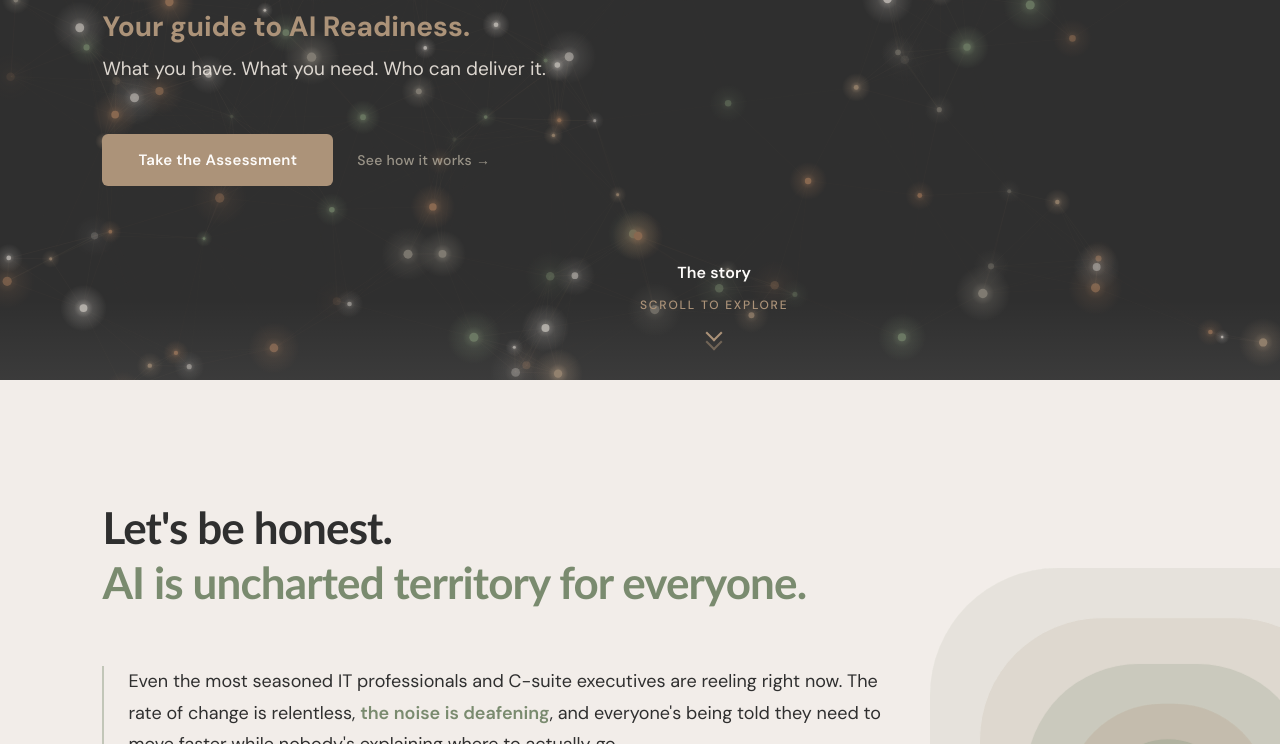
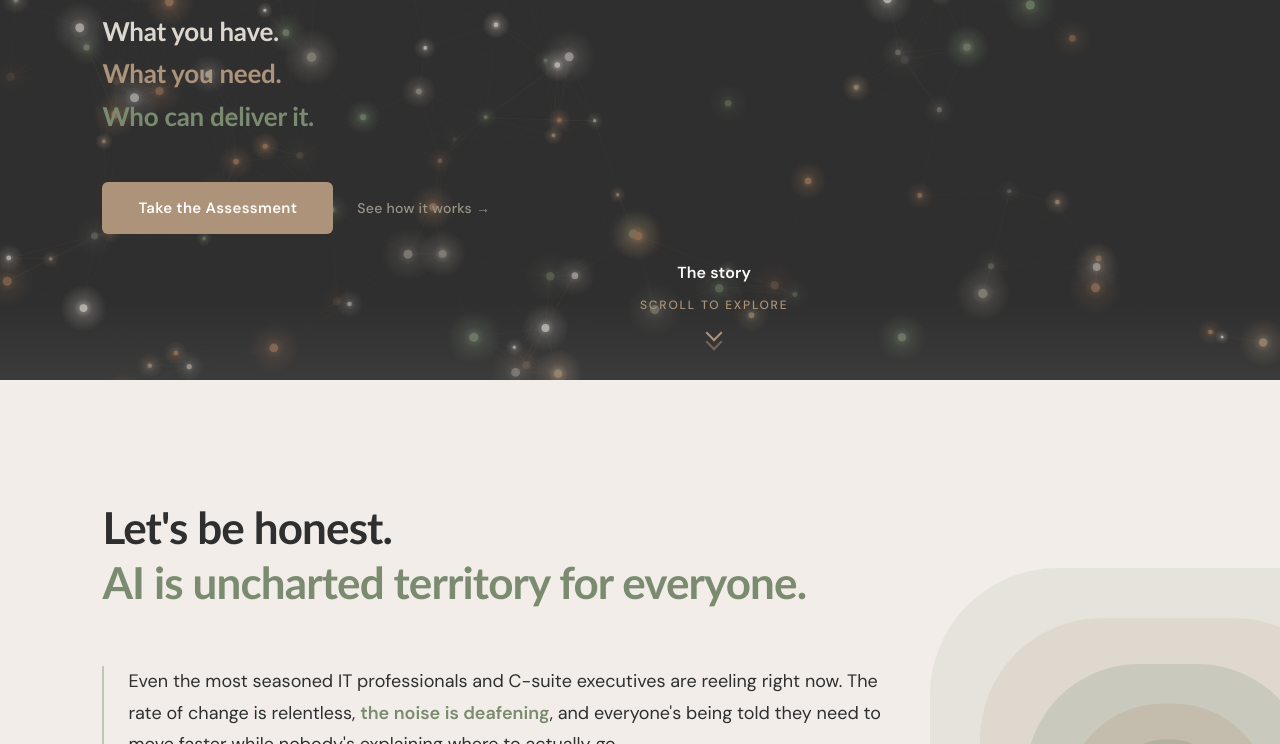
Before and after one commit to jdstrum/air-website, a plain HTML site: page index.html in a window 1280 px wide. Shown: the part 356-1100 px from the top of the page. Drawn offline with Linux system fonts and the light colour scheme; animation ran at ten frames a second.

Commit message:
Add files via upload

```diff
--- a/index.html
+++ b/index.html
@@ -313,10 +313,31 @@
     color: #DDD7D0;
     line-height: 1.7;
     max-width: 600px;
-    margin-bottom: 48px;
+    margin-bottom: 0;
     animation: fadeUp 1.8s cubic-bezier(0.16, 1, 0.3, 1) 0.6s forwards;
     opacity: 0;
   }
+
+  .hero-stack {
+    display: flex;
+    flex-direction: column;
+    gap: 6px;
+    margin-bottom: 48px;
+    animation: fadeUp 1.8s cubic-bezier(0.16, 1, 0.3, 1) 0.7s forwards;
+    opacity: 0;
+  }
+
+  .hero-stack-line {
+    font-family: 'Trebuchet MS', Georgia, serif;
+    font-size: clamp(18px, 2.2vw, 26px);
+    font-weight: 600;
+    letter-spacing: -0.01em;
+    line-height: 1.4;
+  }
+
+  .hero-stack-line:nth-child(1) { color: #DDD7D0; }
+  .hero-stack-line:nth-child(2) { color: #AC9379; }
+  .hero-stack-line:nth-child(3) { color: #7A8B6F; }
 
   .hero .cta-row {
     display: flex;
@@ -1096,7 +1117,12 @@
       <span class="mark">AI</span><span class="r">R</span><span class="name">esulting</span>
     </div>
     <h1>Clarity first.</h1>
-    <p class="subtitle"><strong style="color:#AC9379;font-size:clamp(20px, 2.4vw, 28px);line-height:1.3;display:inline-block;margin-bottom:8px;">Your guide to AI Readiness.</strong><br>What you have. What you need. Who can deliver it.</p>
+    <p class="subtitle"><strong style="color:#FDFBF9;font-size:clamp(20px, 2.4vw, 28px);line-height:1.3;display:inline-block;margin-bottom:16px;">Your guide to AI <span style="color:#AC9379;">R</span>eadiness.</strong></p>
+    <div class="hero-stack">
+      <span class="hero-stack-line">What you have.</span>
+      <span class="hero-stack-line">What you need.</span>
+      <span class="hero-stack-line">Who can deliver it.</span>
+    </div>
     <div class="cta-row">
       <a href="assessment.html" class="btn-primary">Take the Assessment</a>
       <a href="/our-approach.html" class="btn-ghost">See how it works &rarr;</a>
```
